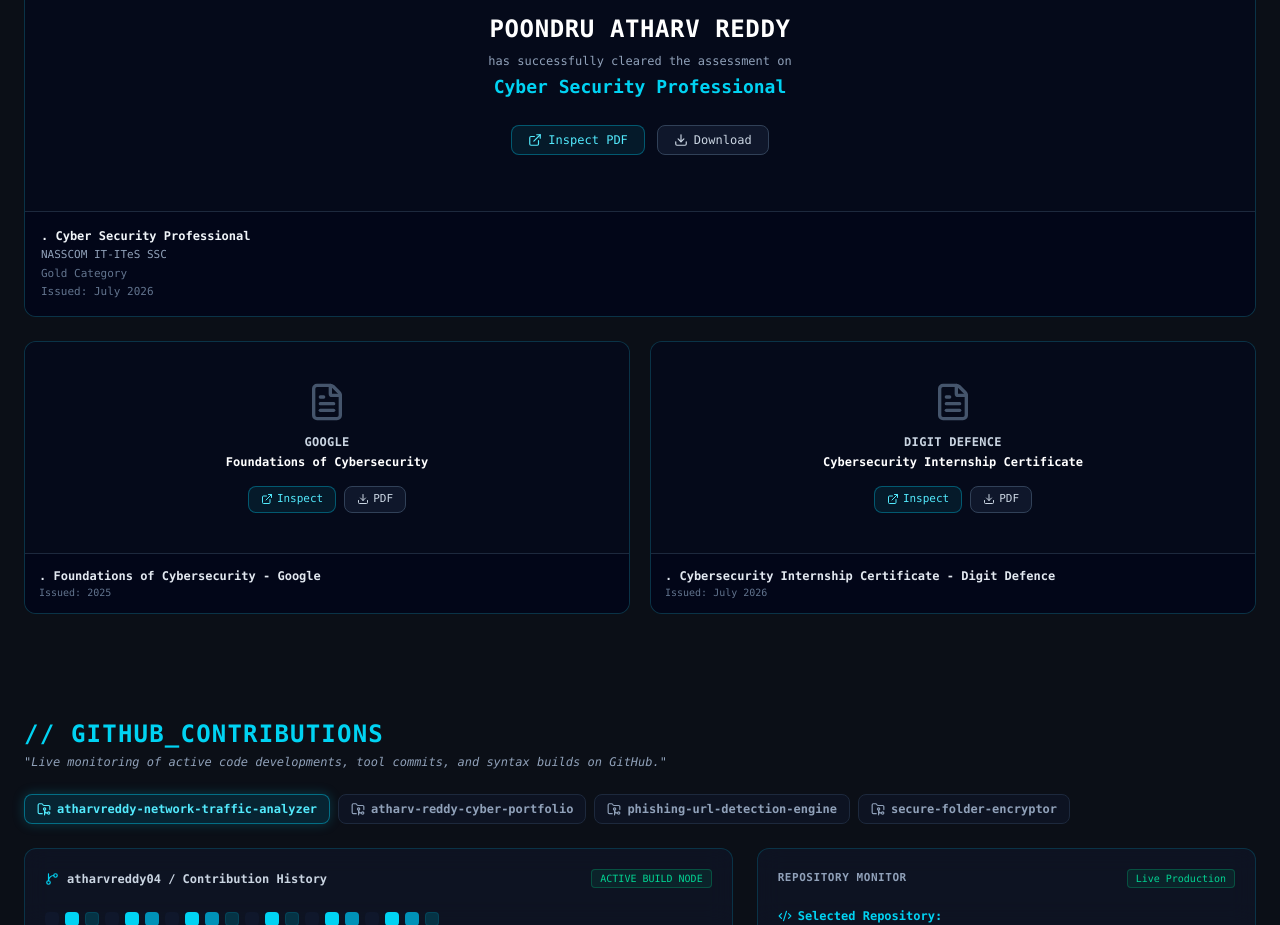
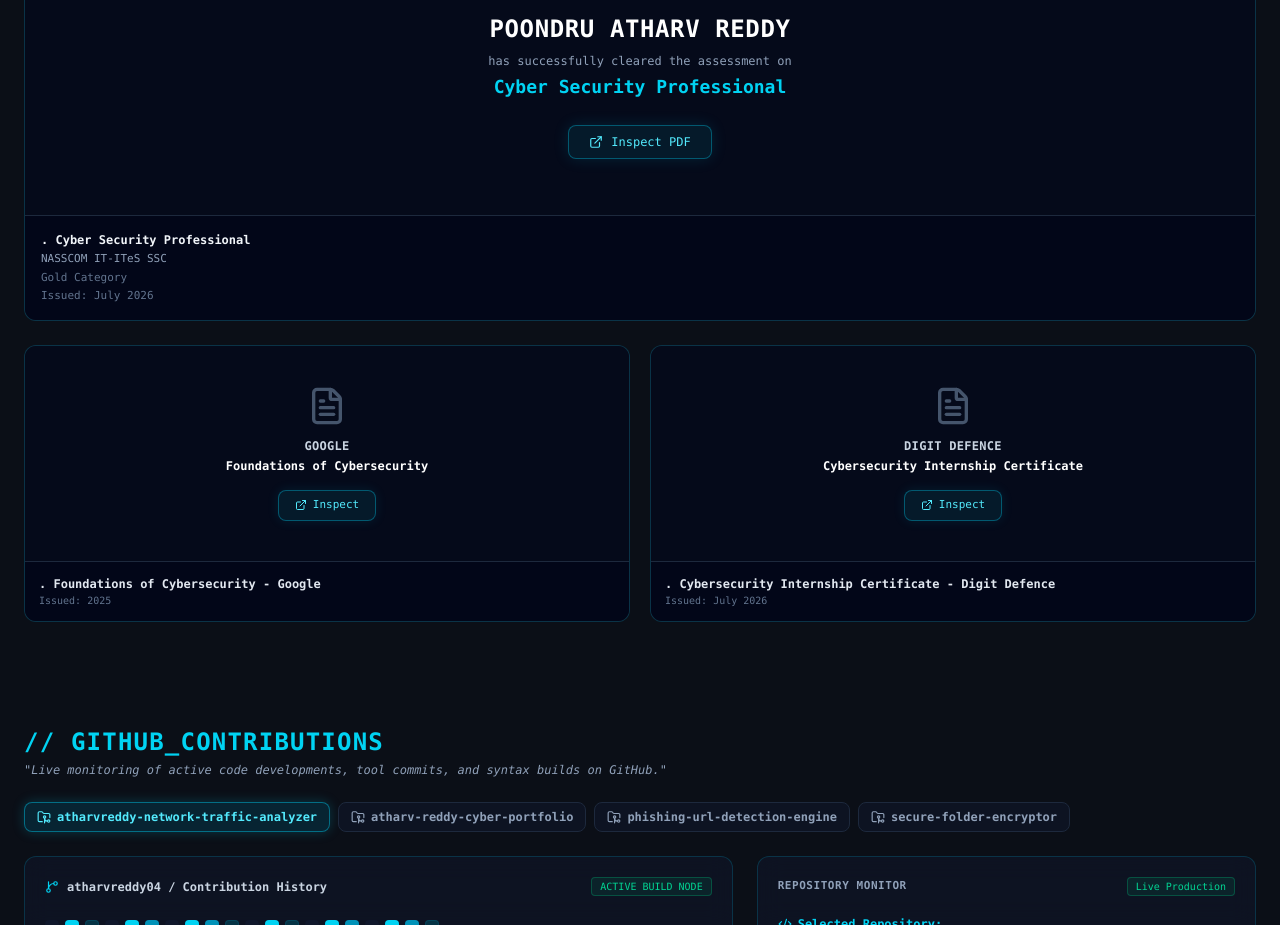
Before and after one commit to atharvreddy04/atharv-reddy-cyber-portfolio, a React (Vite) app: page / in a window 1280 px wide. Shown: the part 2780-3705 px from the top of the page. Built offline with nearby package versions, Linux system fonts and the light colour scheme.

Commit message:
refactor: remove download buttons and keep inspect pdf in certifications

```diff
--- a/src/components/Certifications.tsx
+++ b/src/components/Certifications.tsx
@@ -1,5 +1,5 @@
 import React, { useState } from 'react';
-import { Download, ExternalLink, X, FileText } from 'lucide-react';
+import { ExternalLink, X, FileText } from 'lucide-react';
 
 interface CertificateItem {
   id: string;
@@ -72,22 +72,14 @@ export const Certifications: React.FC = () => {
               Cyber Security Professional
             </div>
 
-            <div className="flex items-center gap-3 mt-6">
+            <div className="flex items-center justify-center mt-6">
               <button
                 onClick={() => setModalPdf(featured.pdfPath)}
-                className="px-4 py-1.5 rounded-lg border border-cyan-500/40 bg-cyan-950/40 text-cyan-300 text-xs hover:bg-cyan-900/40 transition-all flex items-center gap-1.5"
+                className="px-5 py-2 rounded-lg border border-cyan-500/40 bg-cyan-950/40 text-cyan-300 text-xs hover:bg-cyan-900/40 hover:border-cyan-400 transition-all flex items-center gap-2 shadow-[0_0_15px_rgba(6,182,212,0.15)]"
               >
                 <ExternalLink className="h-3.5 w-3.5" />
                 <span>Inspect PDF</span>
               </button>
-              <a
-                href={featured.pdfPath}
-                download
-                className="px-4 py-1.5 rounded-lg border border-slate-700 bg-slate-900 text-slate-300 text-xs hover:text-white hover:border-slate-500 transition-all flex items-center gap-1.5"
-              >
-                <Download className="h-3.5 w-3.5" />
-                <span>Download</span>
-              </a>
             </div>
           </div>
 
@@ -119,22 +111,14 @@ export const Certifications: React.FC = () => {
                 {cert.bulletTitle.replace('. ', '')}
               </div>
 
-              <div className="flex items-center gap-2 mt-4">
+              <div className="flex items-center justify-center mt-4">
                 <button
                   onClick={() => setModalPdf(cert.pdfPath)}
-                  className="px-3 py-1 rounded-lg border border-cyan-500/40 bg-cyan-950/40 text-cyan-300 text-[11px] hover:bg-cyan-900/40 transition-all flex items-center gap-1"
+                  className="px-4 py-1.5 rounded-lg border border-cyan-500/40 bg-cyan-950/40 text-cyan-300 text-[11px] hover:bg-cyan-900/40 hover:border-cyan-400 transition-all flex items-center gap-1.5 shadow-[0_0_12px_rgba(6,182,212,0.12)]"
                 >
                   <ExternalLink className="h-3 w-3" />
                   <span>Inspect</span>
                 </button>
-                <a
-                  href={cert.pdfPath}
-                  download
-                  className="px-3 py-1 rounded-lg border border-slate-700 bg-slate-900 text-slate-300 text-[11px] hover:text-white transition-all flex items-center gap-1"
-                >
-                  <Download className="h-3 w-3" />
-                  <span>PDF</span>
-                </a>
               </div>
             </div>
 
```
